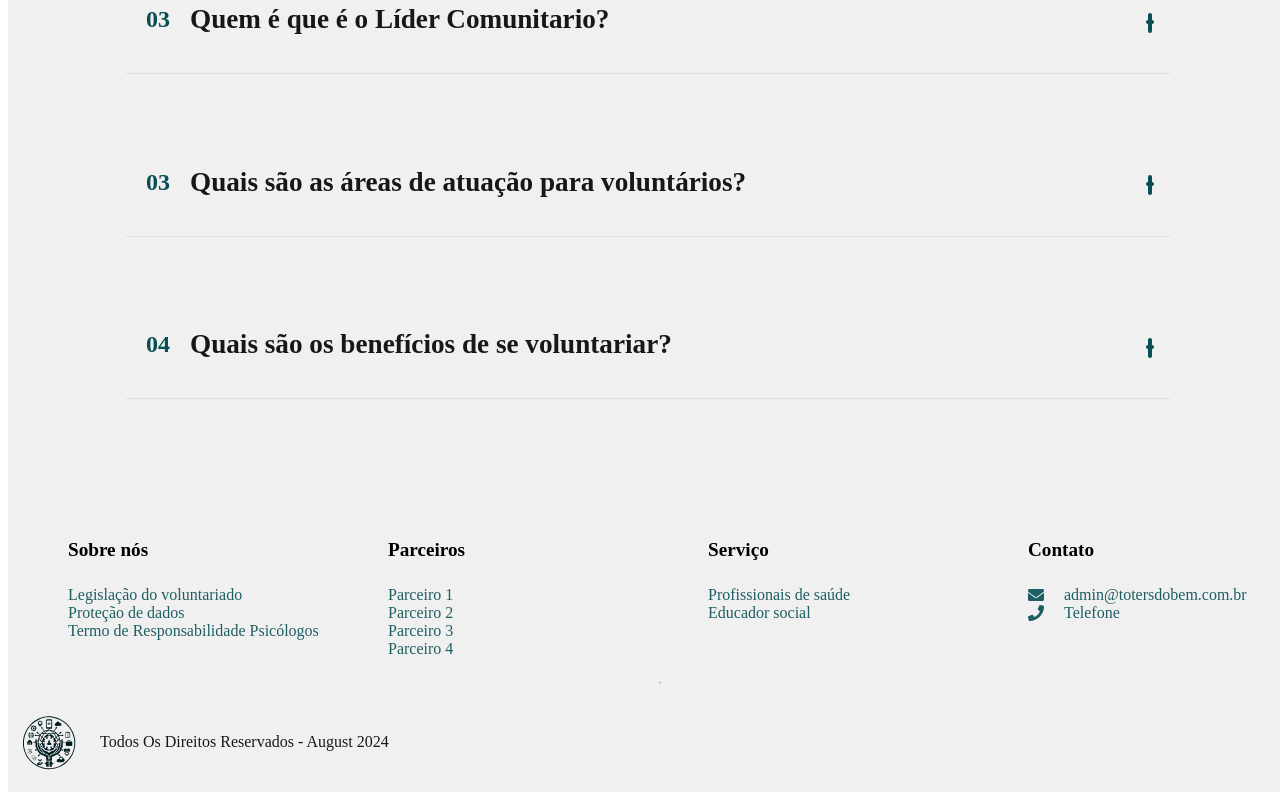
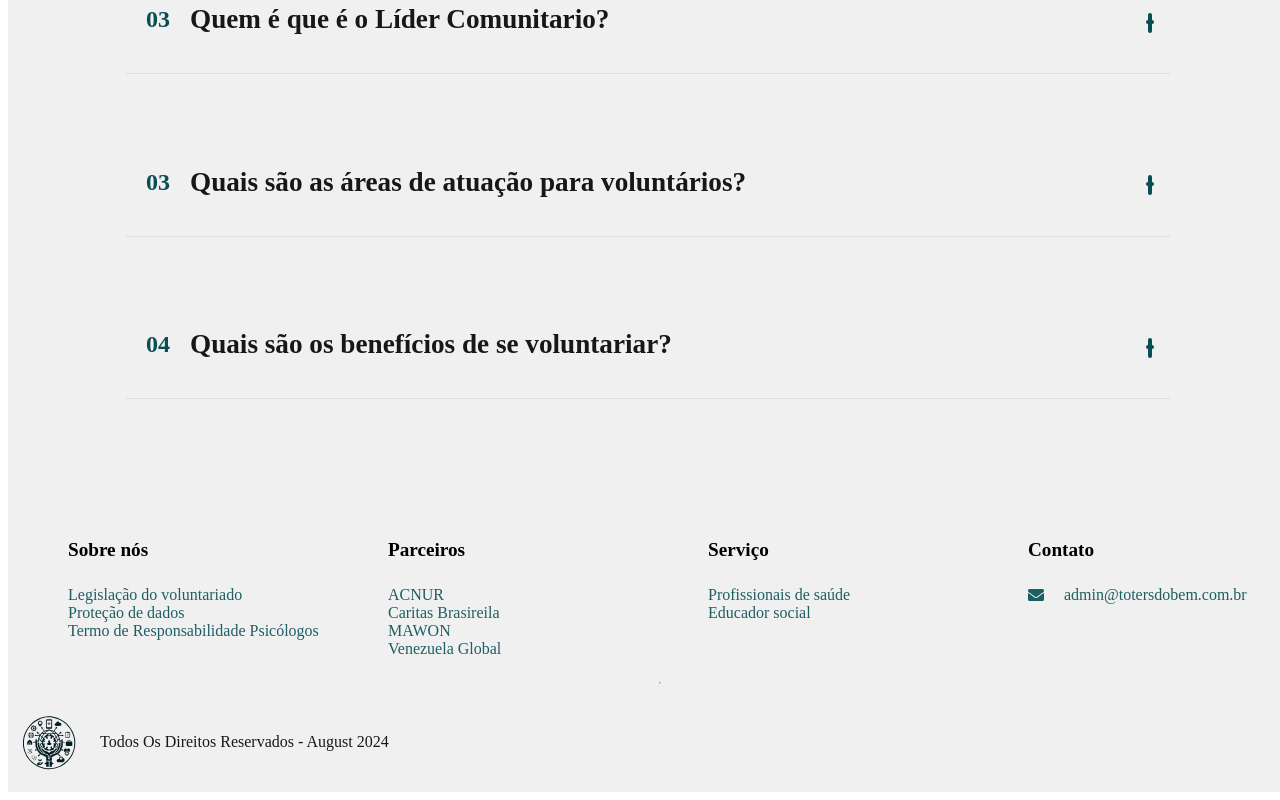
Before and after one commit to Dart1516/projeto-toti-2, a Next.js app: page / in a window 1280 px wide. Shown: the part 4311-5111 px from the top of the page. Built offline with nearby package versions, Linux system fonts and the light colour scheme.

Commit message:
Agregando Parceiros

```diff
--- a/src/components/Footer.js
+++ b/src/components/Footer.js
@@ -32,10 +32,26 @@ function Footer() {
         <div className="footer-column">
           <h4>Parceiros</h4>
           <ul className="parceiros">
-            <li>Parceiro 1</li>
-            <li>Parceiro 2</li>
-            <li>Parceiro 3</li>
-            <li>Parceiro 4</li>
+            <li>
+              <Link href="https://www.acnur.org/portugues/" target="_blank" rel="noopener noreferrer">
+                ACNUR
+              </Link>
+            </li>
+            <li>
+              <Link href="https://caritas.org.br/" target="_blank" rel="noopener noreferrer">
+                Caritas Brasireila
+              </Link>
+            </li>
+            <li>
+              <Link href="https://www.mawon.org/" target="_blank" rel="noopener noreferrer">
+                MAWON
+              </Link>
+            </li>
+            <li>
+              <Link href="https://www.venezuelaglobal.org/" target="_blank" rel="noopener noreferrer">
+                Venezuela Global
+              </Link>
+            </li>
           </ul>
         </div>
         <div className="footer-column">
@@ -56,10 +72,10 @@ function Footer() {
               <FaEnvelope className="icon-footer" />{' '}
               <a href="mailto:admin@totersdobem.com.br">admin@totersdobem.com.br</a>
             </li>
-            <li className="contato-footer">
+            {/* <li className="contato-footer">
               <FaPhone className="icon-footer" />{' '}
               <a href="tel:+559999999999">Telefone</a>
-            </li>
+            </li> */}
           </ul>
         </div>
       </div>
```
